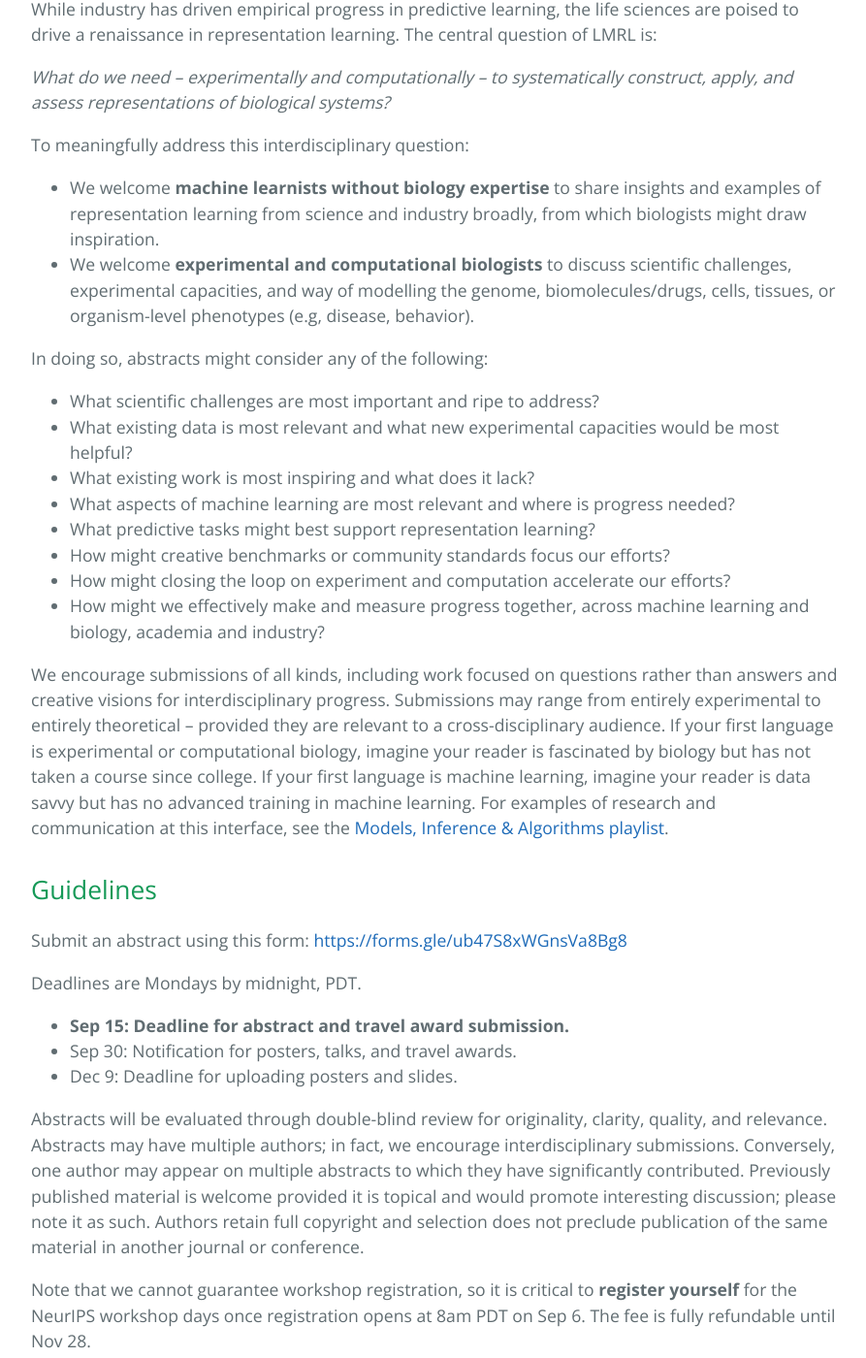
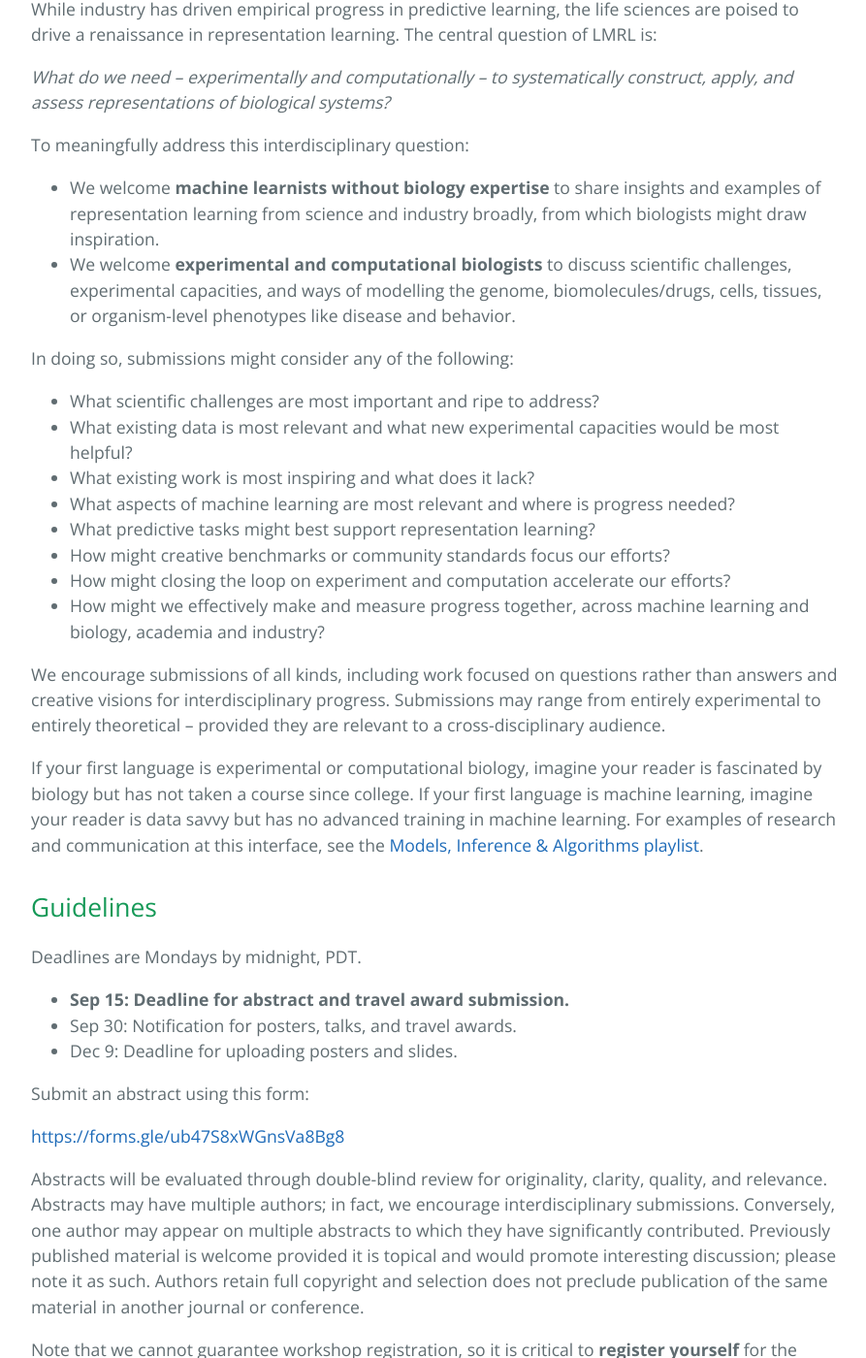
Before and after one commit to lmrl-bio/lmrl-bio.github.io, a Jekyll site: the page built from call.md, in a window 1280 px wide and 1400 px high, scrolled down 859 px. Shown: the whole window at 97% size, without its empty margins (192-1085 px from the left). Built offline with Jekyll 4.4.1, drawn with Linux system fonts in a browser that asks for light colours; some of the changed text lies outside the part shown.

Commit message:
Update call.md

```diff
--- a/call.md
+++ b/call.md
@@ -16,9 +16,9 @@ While industry has driven empirical progress in predictive learning, the life sc
 To meaningfully address this interdisciplinary question:
 
 - We welcome **machine learnists without biology expertise** to share insights and examples of representation learning from science and industry broadly, from which biologists might draw inspiration.
-- We welcome **experimental and computational biologists** to discuss scientific challenges, experimental capacities, and way of modelling the genome, biomolecules/drugs, cells, tissues, or organism-level phenotypes (e.g, disease, behavior).
+- We welcome **experimental and computational biologists** to discuss scientific challenges, experimental capacities, and ways of modelling the genome, biomolecules/drugs, cells, tissues, or organism-level phenotypes like disease and behavior.
 
-In doing so, abstracts might consider any of the following:
+In doing so, submissions might consider any of the following:
 
 - What scientific challenges are most important and ripe to address?
 - What existing data is most relevant and what new experimental capacities would be most helpful?
```
Also changed, not shown: other parts of call.md (+9 -3 lines).
